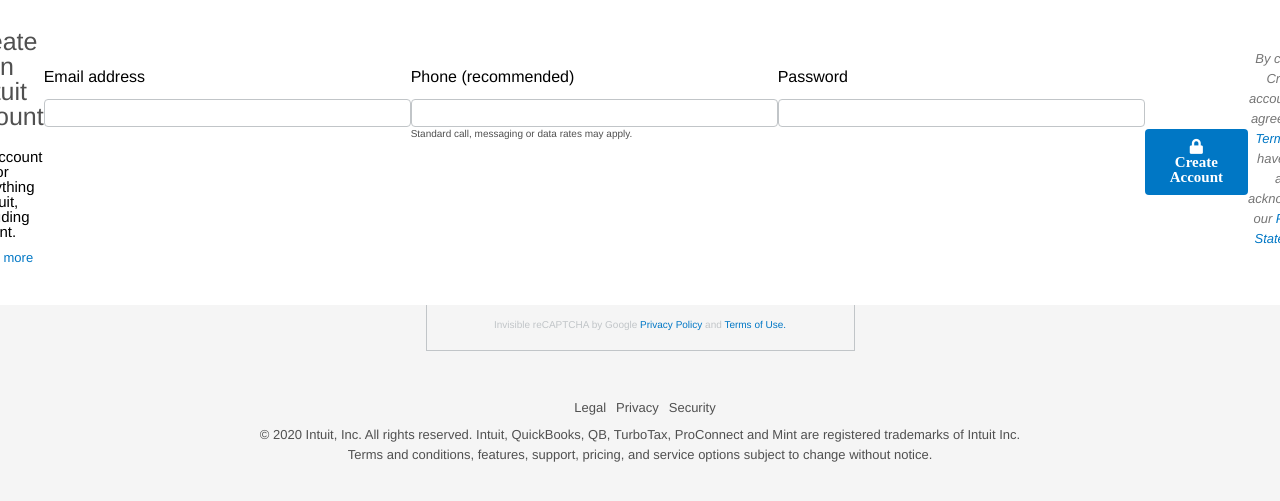
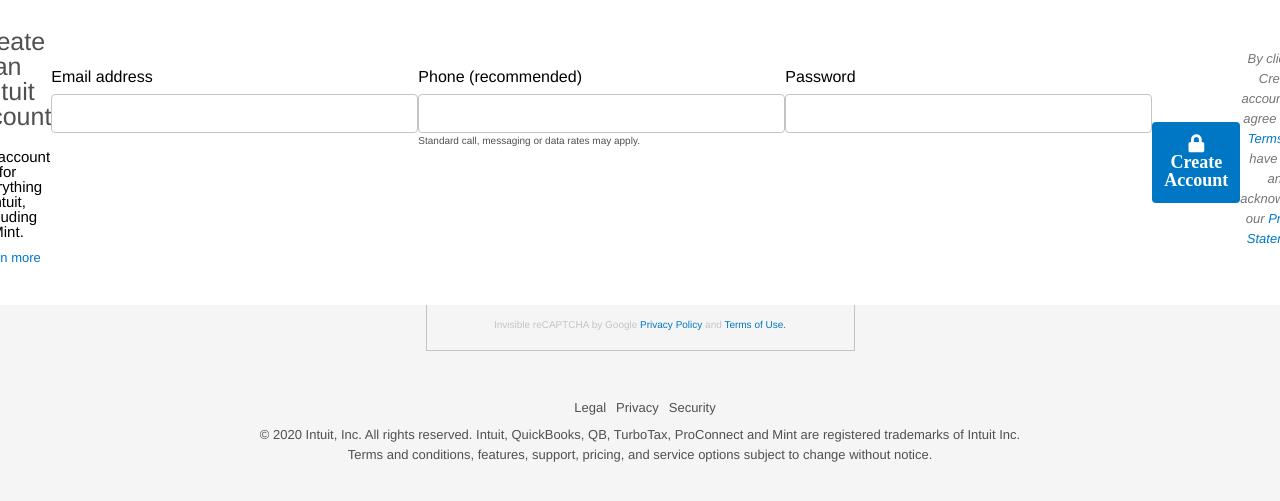
Before and after one commit to bmuhamood/mint-project, a plain HTML site: page index.html in a window 1280 px wide. Shown: the part 151-652 px from the top of the page. Drawn offline with Linux system fonts and the light colour scheme.

Commit message:
fixed submit button

```diff
--- a/css/style.css
+++ b/css/style.css
@@ -3,10 +3,6 @@
         background: whitesmoke;
         font-family: "AvenirNext", Avenir, "Helvetica Neue", Helvetica, Arial, sans-serif;
     }
-}
-
-* {
-    font-family: "AvenirNext", Avenir, "Helvetica Neue", Helvetica, Arial, sans-serif;
 }
 
 fieldset {
@@ -92,7 +88,6 @@
     border: 1px solid #c1c5c8;
     width: 318px;
     height: auto;
-    font-family: "AvenirNext", Avenir, "Helvetica Neue", Helvetica, Arial, sans-serif;
     border-bottom: 0;
     border-radius: 4px;
 }
@@ -102,10 +97,12 @@
      background-color: #0077C5;
      box-sizing: border-box;
      color: white;
-     font-size: 15px;
-     padding: 10px 25px 10px 25px;
+     font-size: 18px;
+     padding: 12px 12px;
      border: 0;
      border-radius: 4px;
+     width: 100%;
+
  }
 
  .input-text {
@@ -114,12 +111,14 @@
      min-width: 160px;
      padding-left: 8px;
      padding-right: 37px;
+     padding-top: 12px;
      border: 1px solid #c1c5c8;
      border-radius: 4px;
  }
 
  .space {
     margin-top: 30px;
+
  }
 
  .space p {
@@ -147,7 +146,6 @@
     color: #505050;
     padding-bottom: 0;
     font-size: 35px;
-    font-family: "AvenirNext", Avenir, "Helvetica Neue", Helvetica, Arial, sans-serif;
 }
 .logos li{
     margin-right: 10px;
```
Also changed, not shown: index.html (+1 -1 lines).
